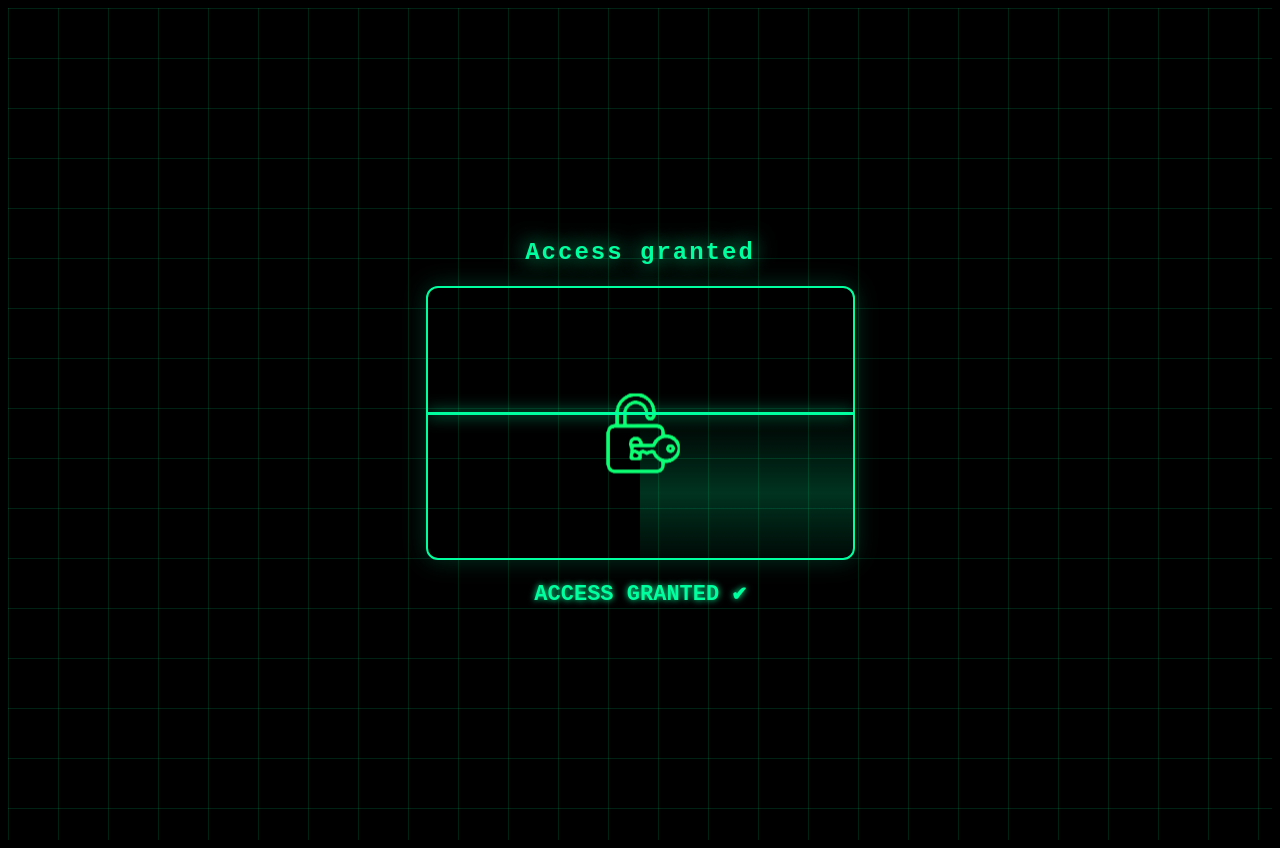
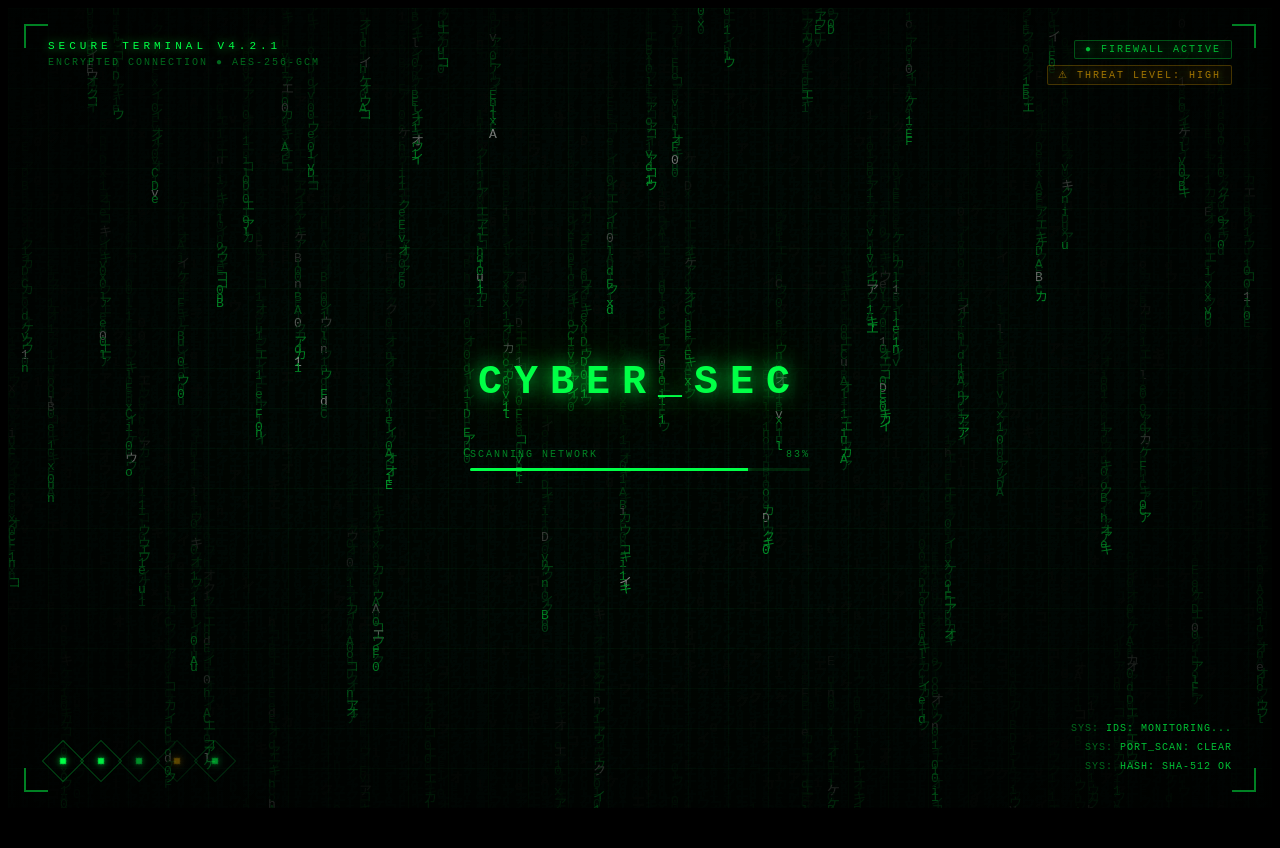
Before and after one commit to Jg4lves/portfolio, an Angular app: page / in a window 1280 px wide. After the commit the page ends 816 px from the top, so only its background shows below. Built offline with nearby package versions, Linux system fonts and the light colour scheme.

Commit message:
feat(intro-auth): completely redesign component with new UI and logic

```diff
--- a/src/app/app.routes.ts
+++ b/src/app/app.routes.ts
@@ -1,9 +1,11 @@
 import { Routes } from '@angular/router';
 import { IntroAuthComponent } from './features/intro-auth/intro-auth.component';
+import { HomeComponent } from './features/home/home.component';
+
 
 export const routes: Routes = [
   { path: '', component: IntroAuthComponent },
+  { path: 'home', component: HomeComponent },
 
-  // opcional (fallback)
   { path: '**', redirectTo: '' }
 ];
--- a/src/app/features/intro-auth/intro-auth.component.css
+++ b/src/app/features/intro-auth/intro-auth.component.css
@@ -1,107 +1,289 @@
-.container {
-  height: 100vh;
-  background: black;
-  background-image:
-    linear-gradient(#00ff9f22 1px, transparent 1px),
-    linear-gradient(90deg, #00ff9f22 1px, transparent 1px);
-  background-size: 50px 50px;
-  display: flex;
-  justify-content: center;
-  align-items: center;
-  padding: 16px;
+:host {
+  display: block;
+  width: 100%;
+  height: 100%;
 }
 
-.box {
-  text-align: center;
-  color: #00ff9f;
-  font-family: monospace;
-  animation: glow 2s infinite alternate;
+.cyber-bg {
+  position: relative;
   width: 100%;
-  max-width: 500px;
+  height: 100vh;
+  background: #010c03;
+  overflow: hidden;
+  font-family: 'Courier New', monospace;
 }
 
-.box h2 {
-  font-size: clamp(18px, 3vw, 24px);
-  margin-bottom: 20px;
-  letter-spacing: 2px;
+canvas {
+  position: absolute;
+  inset: 0;
+  opacity: 0.55;
 }
 
-.scanner {
-  width: 100%;
-  max-width: 425px;
-  height: 270px;
-  border: 2px solid #00ff9f;
-  position: relative;
-  overflow: hidden;
-  margin: 20px auto;
-  border-radius: 12px;
-  box-shadow: 0 0 25px #00ff9f33;
+.grid-overlay {
+  position: absolute;
+  inset: 0;
+  background-image:
+    linear-gradient(rgba(0, 255, 70, 0.04) 1px, transparent 1px),
+    linear-gradient(90deg, rgba(0, 255, 70, 0.04) 1px, transparent 1px);
+  background-size: 40px 40px;
+  pointer-events: none;
 }
 
-.scan-image {
+.scanlines {
   position: absolute;
-  width: clamp(90px, 25vw, 140px);
-  top: 50%;
-  left: 50%;
-  transform: translate(-50%, -50%);
-  opacity: 0.3;
-  animation: reveal 2s infinite;
-  filter: brightness(0) saturate(100%) invert(70%) sepia(100%) saturate(500%) hue-rotate(80deg);
+  inset: 0;
+  background: repeating-linear-gradient(
+    to bottom,
+    transparent 0px,
+    transparent 3px,
+    rgba(0, 0, 0, 0.18) 3px,
+    rgba(0, 0, 0, 0.18) 4px
+  );
+  pointer-events: none;
 }
 
-.scan-line {
+.vignette {
   position: absolute;
-  width: 100%;
-  height: 3px;
-  background: #00ff9f;
-  animation: scan 2.2s infinite;
-  box-shadow: 0 0 15px #00ff9f;
+  inset: 0;
+  background: radial-gradient(ellipse at center, transparent 40%, rgba(0, 0, 0, 0.75) 100%);
+  pointer-events: none;
 }
 
-.scanner::after {
-  content: '';
+.corner {
   position: absolute;
-  width: 100%;
-  height: 60%;
-  background: linear-gradient(to bottom, transparent, #00ff9f33, transparent);
-  animation: scanGlow 2.2s infinite;
+  width: 22px;
+  height: 22px;
+  border-color: rgba(0, 255, 70, 0.5);
+  border-style: solid;
 }
 
-.success {
-  margin-top: 16px;
-  font-size: clamp(16px, 3vw, 22px);
-  color: #00ff9f;
-  font-weight: bold;
-  animation: glow 1s infinite alternate;
+.c-tl {
+  top: 16px;
+  left: 16px;
+  border-width: 2px 0 0 2px;
+}
+.c-tr {
+  top: 16px;
+  right: 16px;
+  border-width: 2px 2px 0 0;
+}
+.c-bl {
+  bottom: 16px;
+  left: 16px;
+  border-width: 0 0 2px 2px;
+}
+.c-br {
+  bottom: 16px;
+  right: 16px;
+  border-width: 0 2px 2px 0;
 }
 
-@keyframes scanGlow {
-  0% { top: 0; }
-  100% { top: 100%; }
+.hud {
+  position: absolute;
+  inset: 0;
+  padding: 32px 40px;
+  display: flex;
+  flex-direction: column;
+  justify-content: space-between;
+  pointer-events: none;
 }
 
-@keyframes reveal {
-  0% { opacity: 0.2; }
-  50% { opacity: 1; }
-  100% { opacity: 0.2; }
+.top-bar {
+  display: flex;
+  justify-content: space-between;
+  align-items: flex-start;
 }
 
-@keyframes scan {
-  0% { top: 0; }
-  100% { top: 100%; }
+.logo {
+  display: flex;
+  flex-direction: column;
+  gap: 5px;
 }
 
-@keyframes glow {
-  from { text-shadow: 0 0 5px #00ff9f; }
-  to { text-shadow: 0 0 25px #00ff9f; }
+.logo-title {
+  font-size: 11px;
+  letter-spacing: 4px;
+  color: #00ff46;
+  text-transform: uppercase;
+  text-shadow: 0 0 10px rgba(0, 255, 70, 0.8);
 }
 
-@media (max-width: 480px) {
-  .scanner {
-    height: 220px;
+.logo-sub {
+  font-size: 10px;
+  letter-spacing: 2px;
+  color: rgba(0, 255, 70, 0.4);
+}
+
+.status-pills {
+  display: flex;
+  flex-direction: column;
+  align-items: flex-end;
+  gap: 6px;
+}
+
+.pill {
+  font-size: 10px;
+  letter-spacing: 2px;
+  padding: 3px 10px;
+  border: 1px solid;
+  border-radius: 2px;
+  text-transform: uppercase;
+  animation: blinkPill 3s infinite;
+
+  &.green {
+    color: #00ff46;
+    border-color: rgba(0, 255, 70, 0.4);
+    background: rgba(0, 255, 70, 0.06);
+    text-shadow: 0 0 8px rgba(0, 255, 70, 0.6);
   }
 
-  .scan-line {
-    height: 2px;
+  &.amber {
+    color: #ffb700;
+    border-color: rgba(255, 183, 0, 0.4);
+    background: rgba(255, 183, 0, 0.06);
+    text-shadow: 0 0 8px rgba(255, 183, 0, 0.6);
+    animation-delay: 1.5s;
   }
 }
+
+@keyframes blinkPill {
+  0%,
+  100% {
+    opacity: 1;
+  }
+  50% {
+    opacity: 0.35;
+  }
+}
+
+.center-content {
+  display: flex;
+  flex-direction: column;
+  align-items: center;
+  gap: 18px;
+}
+
+.big-text {
+  font-size: 40px;
+  font-weight: 700;
+  letter-spacing: 12px;
+  color: #00ff46;
+  text-shadow:
+    0 0 20px rgba(0, 255, 70, 0.9),
+    0 0 60px rgba(0, 255, 70, 0.4),
+    0 0 100px rgba(0, 255, 70, 0.15);
+
+  &.glitch {
+    animation: glitch 0.25s steps(1) forwards;
+  }
+}
+
+@keyframes glitch {
+  0% {
+    transform: translate(0);
+    filter: none;
+  }
+  25% {
+    transform: translate(-3px, 0);
+    filter: hue-rotate(90deg) saturate(2);
+  }
+  50% {
+    transform: translate(3px, 0);
+    filter: hue-rotate(-90deg) saturate(2);
+  }
+  75% {
+    transform: translate(-1px, 1px);
+    filter: none;
+  }
+  100% {
+    transform: translate(0);
+    filter: none;
+  }
+}
+
+.progress-wrap {
+  width: 340px;
+  display: flex;
+  flex-direction: column;
+  gap: 8px;
+}
+
+.progress-label {
+  display: flex;
+  justify-content: space-between;
+  font-size: 10px;
+  letter-spacing: 2px;
+  color: rgba(0, 255, 70, 0.5);
+  text-transform: uppercase;
+}
+
+.progress-bar {
+  height: 3px;
+  background: rgba(0, 255, 70, 0.12);
+  border-radius: 2px;
+  overflow: hidden;
+}
+
+.progress-fill {
+  height: 100%;
+  background: #00ff46;
+  box-shadow: 0 0 8px rgba(0, 255, 70, 0.8);
+  transition: width 0.1s linear;
+}
+
+.bottom-bar {
+  display: flex;
+  justify-content: space-between;
+  align-items: flex-end;
+}
+
+.hex-grid {
+  display: flex;
+  gap: 8px;
+}
+
+.hex-node {
+  width: 28px;
+  height: 28px;
+  border: 1px solid rgba(0, 255, 70, 0.3);
+  transform: rotate(45deg);
+  display: flex;
+  align-items: center;
+  justify-content: center;
+  animation: pulseNode 2s infinite;
+
+  &.amber .inner-dot {
+    background: #ffb700;
+    box-shadow: 0 0 6px rgba(255, 183, 0, 0.8);
+  }
+}
+
+.inner-dot {
+  width: 6px;
+  height: 6px;
+  background: #00ff46;
+  transform: rotate(-45deg);
+  box-shadow: 0 0 6px rgba(0, 255, 70, 0.8);
+}
+
+@keyframes pulseNode {
+  0%,
+  100% {
+    opacity: 0.35;
+  }
+  50% {
+    opacity: 1;
+  }
+}
+
+.terminal-log {
+  font-size: 10px;
+  letter-spacing: 1px;
+  color: rgba(0, 255, 70, 0.4);
+  text-align: right;
+  line-height: 1.9;
+
+  span {
+    color: rgba(0, 255, 70, 0.75);
+  }
+}
--- a/src/app/features/intro-auth/intro-auth.component.html
+++ b/src/app/features/intro-auth/intro-auth.component.html
@@ -1,14 +1,58 @@
-<div class="container">
-  <div class="box">
-    <h2>{{ status }}</h2>
+<div class="cyber-bg">
+  <canvas #matrixCanvas></canvas>
 
-    <div class="scanner">
-      <img [src]="currentImage" class="scan-image" />
-      <div class="scan-line"></div>
+  <div class="grid-overlay"></div>
+  <div class="scanlines"></div>
+  <div class="vignette"></div>
+
+  <div class="corner c-tl"></div>
+  <div class="corner c-tr"></div>
+  <div class="corner c-bl"></div>
+  <div class="corner c-br"></div>
+
+  <div class="hud">
+    <div class="top-bar">
+      <div class="logo">
+        <span class="logo-title">SECURE TERMINAL v4.2.1</span>
+        <span class="logo-sub">ENCRYPTED CONNECTION ● AES-256-GCM</span>
+      </div>
+      <div class="status-pills">
+        <span class="pill green">● FIREWALL ACTIVE</span>
+        <span class="pill amber">⚠ THREAT LEVEL: {{ threatLevel }}</span>
+      </div>
     </div>
 
-    @if (done) {
-      <p class="success">ACCESS GRANTED ✔</p>
-    }
+    <div class="center-content">
+      <h1 class="big-text" [class.glitch]="glitchActive">CYBER_SEC</h1>
+
+      <div class="progress-wrap">
+        <div class="progress-label">
+          <span>SCANNING NETWORK</span>
+          <span>{{ scanPercent }}%</span>
+        </div>
+        <div class="progress-bar">
+          <div class="progress-fill" [style.width.%]="scanPercent"></div>
+        </div>
+      </div>
+    </div>
+
+    <div class="bottom-bar">
+      <div class="hex-grid">
+        <div
+          class="hex-node"
+          *ngFor="let node of hexNodes; let i = index"
+          [style.animation-delay]="i * 0.4 + 's'"
+          [class.amber]="node.color === 'amber'"
+        >
+          <div class="inner-dot"></div>
+        </div>
+      </div>
+
+      <div class="terminal-log">
+        <div *ngFor="let log of terminalLogs">
+          SYS: <span>{{ log }}</span>
+        </div>
+      </div>
+    </div>
   </div>
 </div>
--- a/src/app/features/intro-auth/intro-auth.component.ts
+++ b/src/app/features/intro-auth/intro-auth.component.ts
@@ -1,46 +1,186 @@
-import { Component, OnInit } from '@angular/core';
+import {
+  Component,
+  OnInit,
+  OnDestroy,
+  AfterViewInit,
+  ViewChild,
+  ElementRef,
+  NgZone,
+} from '@angular/core';
+import { CommonModule } from '@angular/common';
 import { Router } from '@angular/router';
+
+interface HexNode {
+  color: 'green' | 'amber';
+}
 
 @Component({
   selector: 'app-intro-auth',
+  standalone: true,
+  imports: [CommonModule],
   templateUrl: './intro-auth.component.html',
-  styleUrls: ['./intro-auth.component.css']
+  styleUrls: ['./intro-auth.component.css'],
 })
-export class IntroAuthComponent implements OnInit {
+export class IntroAuthComponent implements OnInit, AfterViewInit, OnDestroy {
+  @ViewChild('matrixCanvas') canvasRef!: ElementRef<HTMLCanvasElement>;
 
-  status = 'Initializing system...';
-  done = false;
+  threatLevel = 'LOW';
+  scanPercent = 0;
+  glitchActive = false;
 
-  currentImage = 'assets/fingerprint.png';
+  hexNodes: HexNode[] = [
+    { color: 'green' },
+    { color: 'green' },
+    { color: 'green' },
+    { color: 'amber' },
+    { color: 'green' },
+  ];
 
-  constructor(private router: Router) {}
+  terminalLogs: string[] = ['AUTH_MODULE_LOADED', 'PACKET_INSPECT: ON', 'IDS: MONITORING...'];
 
-  ngOnInit() {
-    this.runSequence();
+  private ctx!: CanvasRenderingContext2D;
+  private drops: number[] = [];
+  private cols = 0;
+  private animFrameId = 0;
+  private scanIntervalId = 0;
+  private glitchIntervalId = 0;
+  private logIntervalId = 0;
+  private resizeHandler!: () => void;
+
+  private readonly FONT_SIZE = 13;
+  private readonly CHARS = 'アイウエオカキクケコ01アイウエオ10ABCDEF0011nullvoidhex';
+
+  private readonly ALL_LOGS: string[] = [
+    'AUTH_MODULE_LOADED',
+    'PACKET_INSPECT: ON',
+    'IDS: MONITORING...',
+    'FIREWALL: UPDATED',
+    'ENCRYPT: AES-256',
+    'PORT_SCAN: CLEAR',
+    'INTRUSION: NONE',
+    'VPN_TUNNEL: UP',
+    'HASH: SHA-512 OK',
+    'CERT: VALID',
+  ];
+
+  constructor(
+    private ngZone: NgZone,
+    private router: Router,
+  ) {}
+
+  ngOnInit(): void {
+    this.startScan();
+    this.startGlitch();
+    this.startLogRotation();
   }
 
-  async runSequence() {
-    this.currentImage = 'assets/face.png'
+  ngAfterViewInit(): void {
+    this.initCanvas();
+    this.resizeHandler = () => this.onResize();
+    window.addEventListener('resize', this.resizeHandler);
+  }
 
-    await this.delay(1500);
-    this.status = 'Scanning fingerprint...';
-    this.currentImage = 'assets/fingerprint.png';
+  ngOnDestroy(): void {
+    cancelAnimationFrame(this.animFrameId);
+    clearInterval(this.scanIntervalId);
+    clearInterval(this.glitchIntervalId);
+    clearInterval(this.logIntervalId);
+    window.removeEventListener('resize', this.resizeHandler);
+  }
 
-    await this.delay(2000);
-    this.status = 'Decrypting credentials...';
-    this.currentImage = 'assets/lock.png';
+  private initCanvas(): void {
+    const canvas = this.canvasRef.nativeElement;
+    const parent = canvas.parentElement!;
+    canvas.width = parent.offsetWidth;
+    canvas.height = parent.offsetHeight;
+    this.ctx = canvas.getContext('2d')!;
+    this.initDrops();
 
-    await this.delay(1500);
-    this.status = 'Access granted';
-    this.currentImage = 'assets/unlock.png';
-    this.done = true;
+    this.ngZone.runOutsideAngular(() => this.renderLoop());
+  }
+
+  private initDrops(): void {
+    const canvas = this.canvasRef.nativeElement;
+    this.cols = Math.floor(canvas.width / this.FONT_SIZE);
+    this.drops = Array.from({ length: this.cols }, () => Math.random() * -80);
+  }
+
+  private renderLoop(): void {
+    this.drawMatrix();
+    this.animFrameId = requestAnimationFrame(() => this.renderLoop());
+  }
+
+  private drawMatrix(): void {
+    const { ctx, FONT_SIZE, CHARS } = this;
+    const canvas = this.canvasRef.nativeElement;
+
+    ctx.fillStyle = 'rgba(1,12,3,0.07)';
+    ctx.fillRect(0, 0, canvas.width, canvas.height);
+
+    ctx.font = `${FONT_SIZE}px Courier New`;
+
+    for (let i = 0; i < this.cols; i++) {
+      const char = CHARS[Math.floor(Math.random() * CHARS.length)];
+      const x = i * FONT_SIZE;
+      const y = this.drops[i] * FONT_SIZE;
+
+      const bright = Math.random() > 0.95;
+      ctx.fillStyle = bright ? '#ffffff' : Math.random() > 0.5 ? '#00ff46' : '#006622';
+
+      ctx.fillText(char, x, y);
+
+      if (y > canvas.height && Math.random() > 0.975) {
+        this.drops[i] = 0;
+      }
+      this.drops[i] += 0.5;
+    }
+  }
+
+  private startScan(): void {
+    this.scanIntervalId = window.setInterval(() => {
+      this.scanPercent++;
+
+      if (this.scanPercent === 100) {
+        this.irParaHome();
+        return;
+      }
+
+      if (this.scanPercent < 30) this.threatLevel = 'LOW';
+      else if (this.scanPercent < 70) this.threatLevel = 'MEDIUM';
+      else if (this.scanPercent < 90) this.threatLevel = 'HIGH';
+      else this.threatLevel = 'LOW';
+    }, 60);
+  }
+
+  private startGlitch(): void {
+    this.glitchIntervalId = window.setInterval(() => {
+      if (Math.random() > 0.7) {
+        this.glitchActive = true;
+        setTimeout(() => (this.glitchActive = false), 250);
+      }
+    }, 4000);
+  }
+
+  private startLogRotation(): void {
+    this.logIntervalId = window.setInterval(() => {
+      const next = this.ALL_LOGS[Math.floor(Math.random() * this.ALL_LOGS.length)];
+      this.terminalLogs = [this.terminalLogs[1], this.terminalLogs[2], next];
+    }, 2500);
+  }
+
+  private irParaHome(): void {
+    clearInterval(this.scanIntervalId);
 
     setTimeout(() => {
       this.router.navigate(['/home']);
-    }, 1500);
+    }, 500);
   }
 
-  delay(ms: number) {
-    return new Promise(resolve => setTimeout(resolve, ms));
+  private onResize(): void {
+    const canvas = this.canvasRef.nativeElement;
+    const parent = canvas.parentElement!;
+    canvas.width = parent.offsetWidth;
+    canvas.height = parent.offsetHeight;
+    this.initDrops();
   }
 }
```
